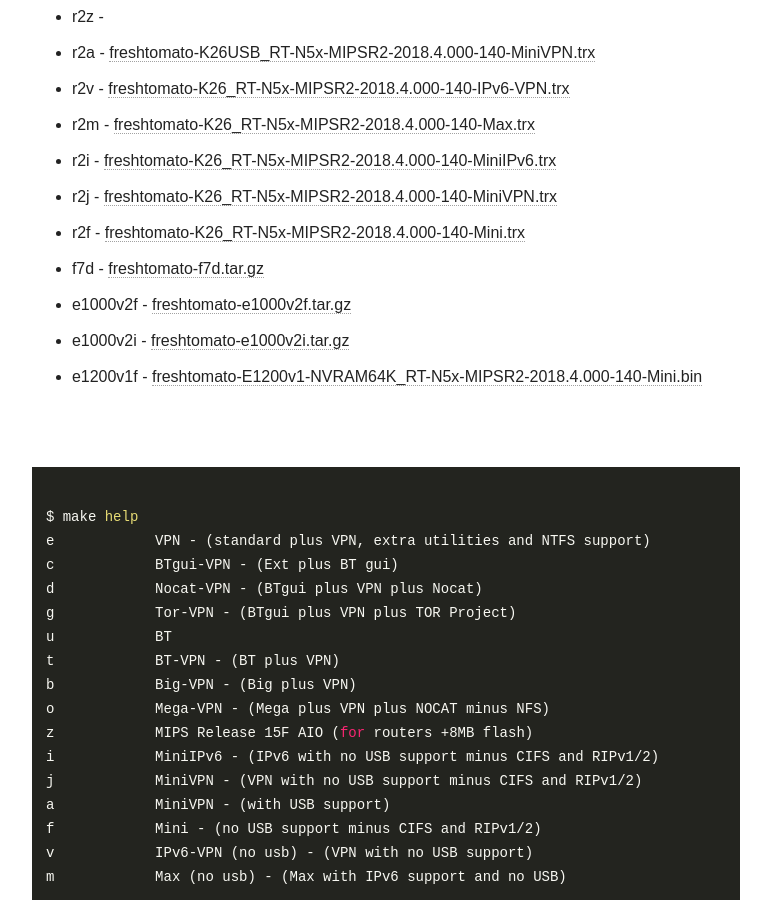
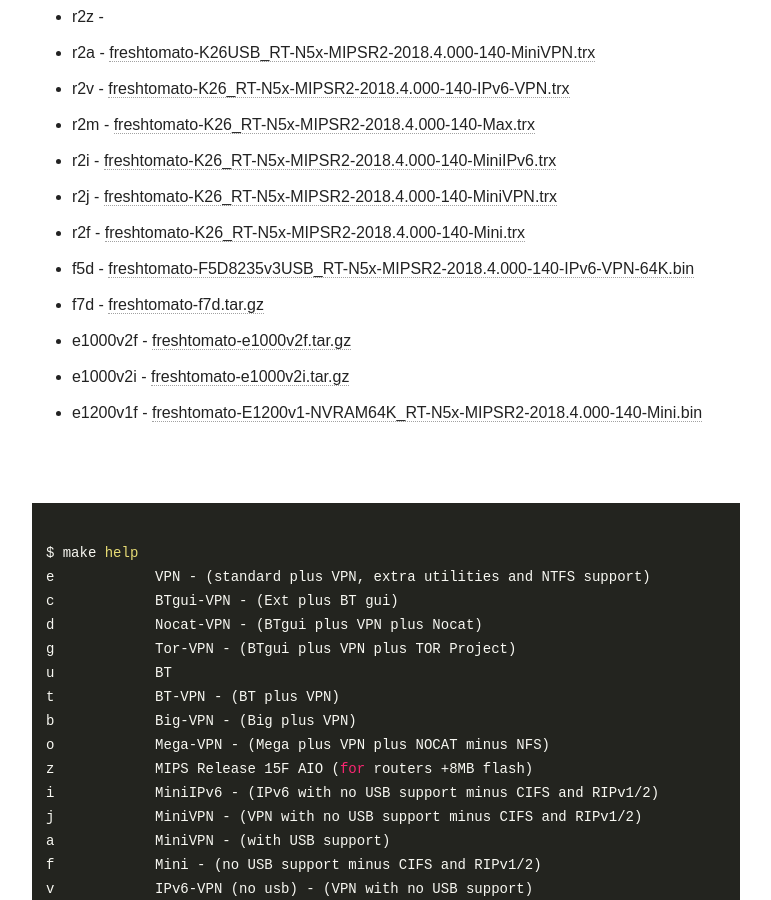
Before and after one commit to oglopss/freshtomato-mips-ci-jekyll, a Jekyll site: the page built from index.html, in a window 1280 px wide and 900 px high, scrolled down 919 px. Shown: the whole window, without its empty margins (254-1025 px from the left). Built offline with Jekyll 4.4.1, drawn with Linux system fonts in a browser that asks for light colours; nearby versions of some CDN libraries.

Commit message:
Travis build 13 f5d pushed to gh-pages

```diff
--- a/_data/ss.yml
+++ b/_data/ss.yml
@@ -19,3 +19,4 @@
   - 0020 e1200v1f freshtomato-E1200v1-NVRAM64K_RT-N5x-MIPSR2-2018.4.000-140-Mini.bin
   - 0019 e1000v2i freshtomato-e1000v2i.tar.gz
   - 0017 f7d freshtomato-f7d.tar.gz
+  - 0016 f5d freshtomato-F5D8235v3USB_RT-N5x-MIPSR2-2018.4.000-140-IPv6-VPN-64K.bin
```
